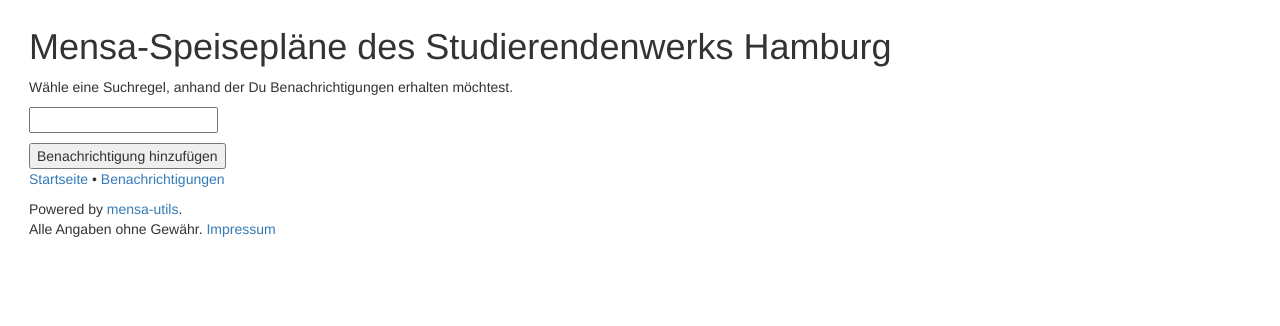
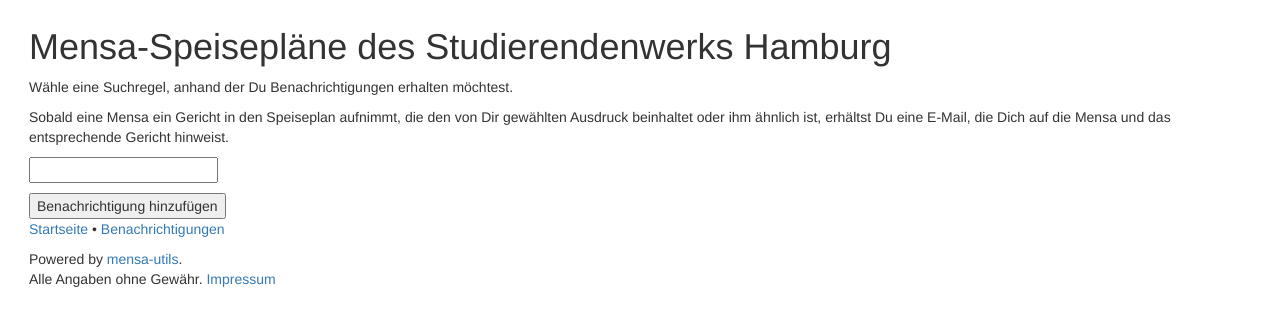
Before and after one commit to lennart-k/mensa-utils, a Django app: template mensautils/canteen/templates/mensautils/add_notification.html in a window 1280 px wide. Shown: the top 326 px of the page. Run offline with Django 3.2, Linux system fonts and the light colour scheme; the template is opened without the code that fills it, so the values that code supplies are empty, except form fields; tables that the repository leaves empty hold one stand-in row (values such as "Sample post"); form fields are guessed from the names that the template uses; some libraries are stand-ins or nearby versions.

Commit message:
Added explanation to add_notification page

```diff
--- a/mensautils/canteen/templates/mensautils/add_notification.html
+++ b/mensautils/canteen/templates/mensautils/add_notification.html
@@ -12,6 +12,9 @@
     {% csrf_token %}
 
     <p>Wähle eine Suchregel, anhand der Du Benachrichtigungen erhalten möchtest.</p>
+    <p>Sobald eine Mensa ein Gericht in den Speiseplan aufnimmt, die den von Dir
+      gewählten Ausdruck beinhaltet oder ihm ähnlich ist, erhältst Du eine
+      E-Mail, die Dich auf die Mensa und das entsprechende Gericht hinweist.</p>
 
     {{ form.pattern }}
 
```
